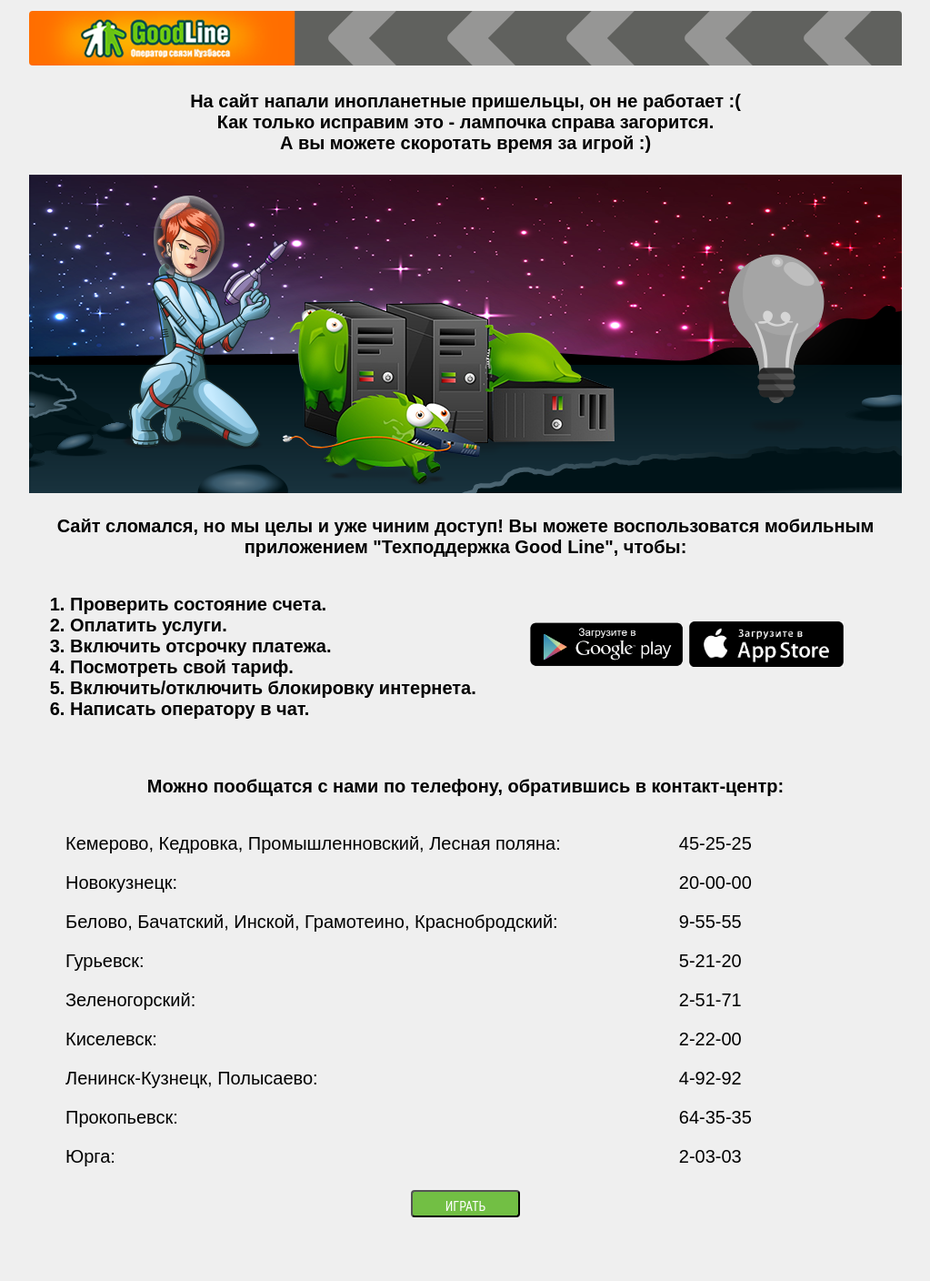
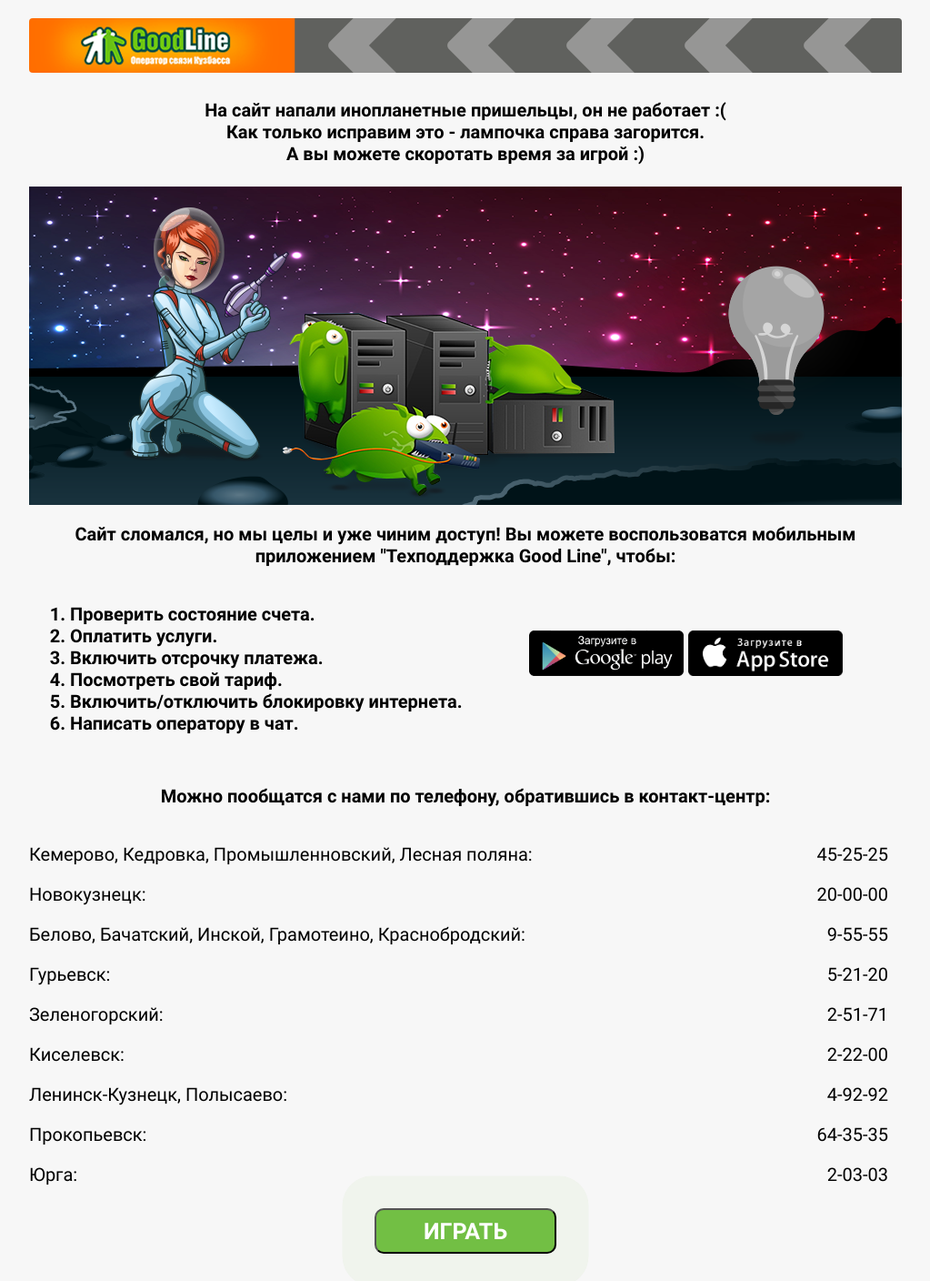
Before and after one commit to Edikskrim/goodline, a PHP site: page / in a window 1280 px wide. Shown: the whole page at 91% size, without its empty margins (128-1151 px from the left). Before the commit the page ends 1338 px from the top, so only its background shows below. Run offline with PHP 8.4, Linux system fonts and the light colour scheme.

Commit message:
added button and light bulb animation

```diff
--- a/css/style.css
+++ b/css/style.css
@@ -1,8 +1,8 @@
 body {
-    background: #efefef;
+    background: #f7f7f7;
     margin: 0;
     padding: 0;
-    font: 20px Arial, Tahoma, sans-serif;
+    font: 20px 'Roboto', Arial, sans-serif;
 }
 
 canvas {
@@ -11,11 +11,25 @@
 }
 
 header {
-    padding-top: 12px;
+    padding-top: 20px;
 }
 
 header .logo {
     border-radius: 4px 4px 0 4px;
+}
+
+@font-face {
+    font-family: 'Roboto';
+    src: url(/fonts/Roboto-Regular.ttf);
+    font-weight: normal;
+    font-style: normal;
+}
+
+@font-face {
+    font-family: 'Roboto';
+    src: url(/fonts/Roboto-bold.ttf);
+    font-weight: bold;
+    font-style: normal;
 }
 
 .gameButton {
@@ -24,21 +38,53 @@
     text-align: center;
 }
 
+#not_available {
+    position: absolute;
+}
+
+#lampOff {
+    display: none;
+    width: 108px;
+    height: 140px;
+    position: absolute;
+    margin-top: 86px;
+    margin-left: 766px;
+}
+
+#images {
+    position: relative;
+    margin: 0 auto;
+    height: 350px;
+}
+
 .gameButton input {
     margin-top: 5px;
     margin-bottom: 10px;
     background-color: #72bf44;
-    width: 120px;
-    height: 30px;
-    border-radius: 4px;
+    width: 200px;
+    height: 50px;
+    border-radius: 10px;
     text-align: center;
     line-height: 30px;
     cursor: pointer;
-    font-family: 'Roboto Condensed';
-    font-weight: 400;
-    font-size: 14px;
+    font: 25px 'Roboto';
+    font-weight: bold;
     color: white;
     text-transform: uppercase;
+    outline: none;
+}
+
+.blink {
+    animation-name: blink;
+    animation-timing-function: linear;
+    animation-duration: 1.5s;
+    animation-iteration-count: infinite;
+}
+
+@keyframes blink {
+    70% {
+        opacity: 0.4;
+    }
 }
 
 #phaser-demo {
@@ -75,7 +121,7 @@
     position: absolute;
     left: 5px;
     margin: 0 0;
-    font-weight: bold
+    font-weight: bold;
 }
 
 .contact {
@@ -86,18 +132,43 @@
     margin: 0;
     list-style: none;
     overflow: auto;
+    padding-left: 0px;
 }
 
 .contact li {
     display: inline-block;
-    float: left;
-    margin-right: 130px;
+}
+
+.city {
+    width: 560px;
+}
+
+.phone {
+    width: 380px;
+    text-align: right;
 }
 
 .game {
-    padding-bottom: 12px;
+    padding-bottom: 20px;
 }
 
-.area{
+.area {
     outline: none;
 }
+
+.pulse {
+    justify-content: center;
+    align-items: center;
+    background: #0c5b00;
+    animation: radial-pulse 1s infinite;
+}
+
+@keyframes radial-pulse {
+    0% {
+        box-shadow: 0 0 0 0px rgba(114, 190, 68, 0.5);
+    }
+
+    100% {
+        box-shadow: 0 0 0 40px rgba(0, 0, 0, 0);
+    }
+}
--- a/index.html
+++ b/index.html
@@ -3,17 +3,18 @@
 <head>
     <meta charset="UTF-8">
     <title>Интернет-провайдер Good Line, услуги интернета и телевидения | goodline.info</title>
+    <link rel="shortcut icon" href="img/favicon.png" type="image/png">
     <link rel="stylesheet" type="text/css" href="/css/style.css">
-    <script src="/js/phaser.min.js" type="text/javascript"></script>
-    <script src="/js/game.js" type="text/javascript"></script>
-    <script src="/js/gameButtonPlay.js" type="text/javascript"></script>
-    <script src="/js/availabilityСheck.js" type="text/javascript"></script>
+    <script src="js/phaser.min.js" type="text/javascript"></script>
+    <script src="js/game.js" type="text/javascript"></script>
+    <script src="js/gameButtonPlay.js" type="text/javascript"></script>
+    <script src="js/availabilityСheck.js" type="text/javascript"></script>
 </head>
 <body>
 <div class="header">
     <div class="mid">
         <header>
-            <img class="logo" src="/img/panal.png">
+            <img class="logo" src="img/panal.png">
         </header>
     </div>
 </div>
@@ -28,20 +29,21 @@
             </b>
             <br>
         </div>
-
-        <img id="img_not_available" src="/img/not_available.png">
+        <div id="images">
+            <img id="not_available" src="img/not_available.png">
+            <img class="blink" id="lampOff" src="img/lampOff.png">
+        </div>
         <map name="map">
             <area shape="rect"
                   alt="ссылка"
                   coords="713,274, 930,313"
-                  class="area"
+                  class="area blink"
                   href="https://Goodline.info">
         </map>
         <p align="center"><b>Сайт сломался, но мы целы и уже чиним доступ! Вы можете воспользоватся мобильным
             приложением "Техподдержка Good Line", чтобы:</b></p>
         <div id="content2">
             <div class="info">
-
                 <div class="list">
                     <ol>
                         <li>Проверить состояние счета.</li>
@@ -54,15 +56,15 @@
                 </div>
                 <div class="download">
                     <a href="https://play.google.com/store/apps/details?id=info.goodline.mobile" target="_blank"><img
-                            src="/img/download-google_play.png"></a>
+                            src="img/download-google_play.png"></a>
                     <a href="https://itunes.apple.com/ru/app/tehpodderzka-good-line/id1004945874?l=en&mt=8"
-                       target="_blank"><img src="/img/download-appstore.png"></a>
+                       target="_blank"><img src="img/download-appstore.png"></a>
                 </div>
             </div>
             <p align="center"><b>Можно пообщатся с нами по телефону, обратившись в контакт-центр:</b></p>
             <div class="contact">
                 <ul>
-                    <li>
+                    <li class="city">
                         <p>Кемерово, Кедровка, Промышленновский, Лесная поляна: </p>
                         <p>Новокузнецк:</p>
                         <p>Белово, Бачатский, Инской, Грамотеино, Краснобродский:</p>
@@ -73,7 +75,7 @@
                         <p>Прокопьевск:</p>
                         <p>Юрга:</p>
                     </li>
-                    <li>
+                    <li class="phone">
                         <p>45-25-25</p>
                         <p>20-00-00</p>
                         <p>9-55-55</p>
@@ -89,11 +91,10 @@
         </div>
     </div>
 </div>
-
 <div class="game">
     <div class="mid">
         <div class="gameButton">
-            <input  type="button" value="Играть" id="playGame" onclick="viewDiv(),startGame()">
+            <input type="button" value="Играть" id="playGame" class="pulse" onclick="viewDiv(),startGame()">
         </div>
         <div id="phaser-demo"></div>
     </div>
--- a/js/availabilityСheck.js
+++ b/js/availabilityСheck.js
@@ -1,12 +1,14 @@
 setInterval(function () {
-    var img = document.getElementById("img_not_available");
+    var img = document.getElementById("not_available");
+    var lamp = document.getElementById("lampOff");
     var xhr = new XMLHttpRequest();
     xhr.open('GET', window.location.pathname, true);
     xhr.addEventListener('readystatechange', function () {
         if (xhr.status === 200) {
-            img.src = "/img/available.png";
+            img.src = "img/available.png";
             img.useMap = "#map";
+            lamp.style.display = "block";
         }
     });
     xhr.send();
-}, 5000); // Проверка каждые 5 секунд
+}, 5000);
--- a/js/game.js
+++ b/js/game.js
@@ -1,8 +1,5 @@
 var game;
-
 function startGame() {
-
-
     game = new Phaser.Game(800, 600, Phaser.CANVAS, 'phaser-demo', {
         preload: preload,
         create: create,
@@ -10,8 +7,6 @@
         render: render
     });
 }
-
-
 var player;
 var greenEnemies;
 var blueEnemies;
@@ -39,22 +34,21 @@
 var bossBulletTimer = 0;
 var bossYdirection = -1;
 var gameOver;
-
 var ACCLERATION = 600;
 var DRAG = 400;
 var MAXSPEED = 400;
 
 function preload() {
-    game.load.image('starfield', '/img/game/starfield.png');
-    game.load.image('ship', '/img/game/player.png');
-    game.load.image('bullet', '/img/game/bullet.png');
-    game.load.image('enemy-green', '/img/game/enemy-green.png');
-    game.load.image('enemy-blue', '/img/game/enemy-blue.png');
-    game.load.image('blueEnemyBullet', '/img/game/enemy-blue-bullet.png');
-    game.load.spritesheet('explosion', '/img/game/explode.png', 128, 128);
-    game.load.bitmapFont('spacefont', '/img/game/spacefont.png', '/img/game/spacefont.xml');
-    game.load.image('boss', '/img/game/boss.png');
-    game.load.image('deathRay', '/img/game/death-ray.png');
+    game.load.image('starfield', 'img/game/starfield.png');
+    game.load.image('ship', 'img/game/player.png');
+    game.load.image('bullet', 'img/game/bullet.png');
+    game.load.image('enemy-green', 'img/game/enemy-green.png');
+    game.load.image('enemy-blue', 'img/game/enemy-blue.png');
+    game.load.image('blueEnemyBullet', 'img/game/enemy-blue-bullet.png');
+    game.load.spritesheet('explosion', 'img/game/explode.png', 128, 128);
+    game.load.bitmapFont('spacefont', 'img/game/spacefont.png', 'img/game/spacefont.xml');
+    game.load.image('boss', 'img/game/boss.png');
+    game.load.image('deathRay', 'img/game/death-ray.png');
 }
 
 function create() {
```
Also changed, not shown: fonts/Roboto-Bold.ttf (added), fonts/Roboto-Regular.ttf (added), img/download-appstore.png, img/download-google_play.png, img/favicon.png (added), img/lampOff.png (added), img/logo.png (deleted), img/panal2.png (deleted).
